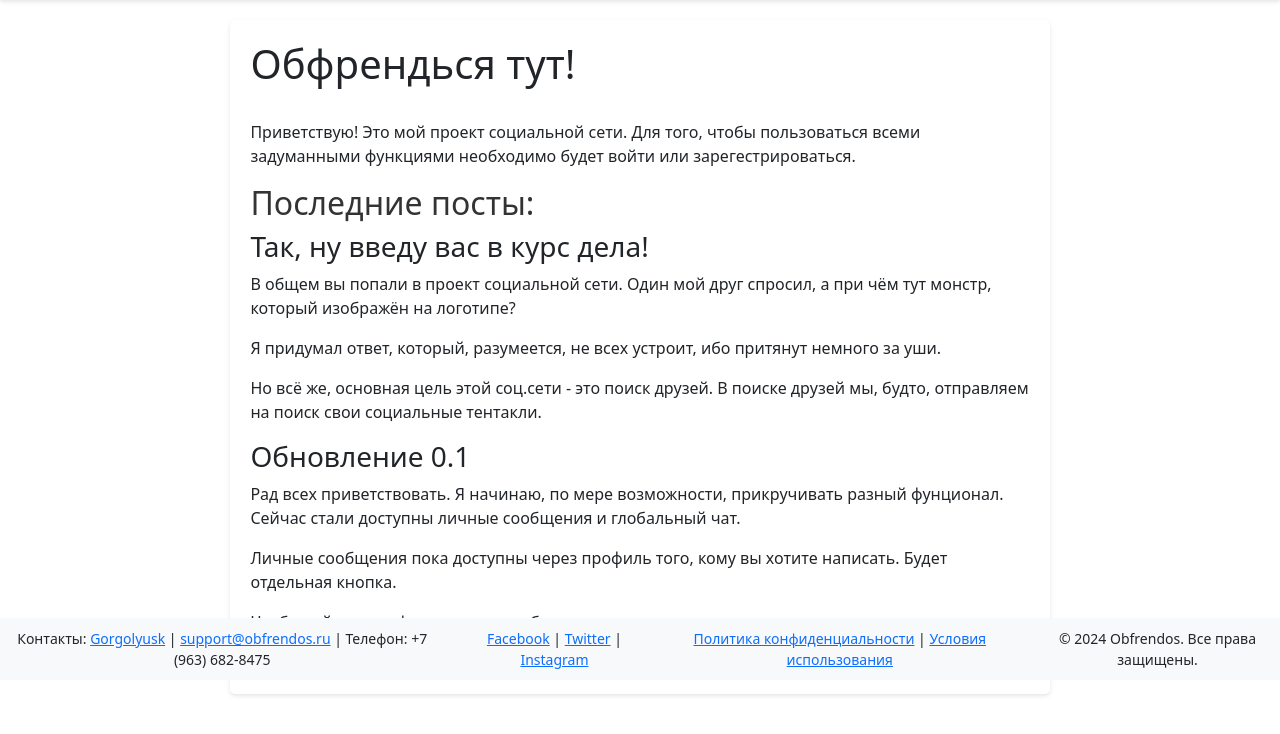
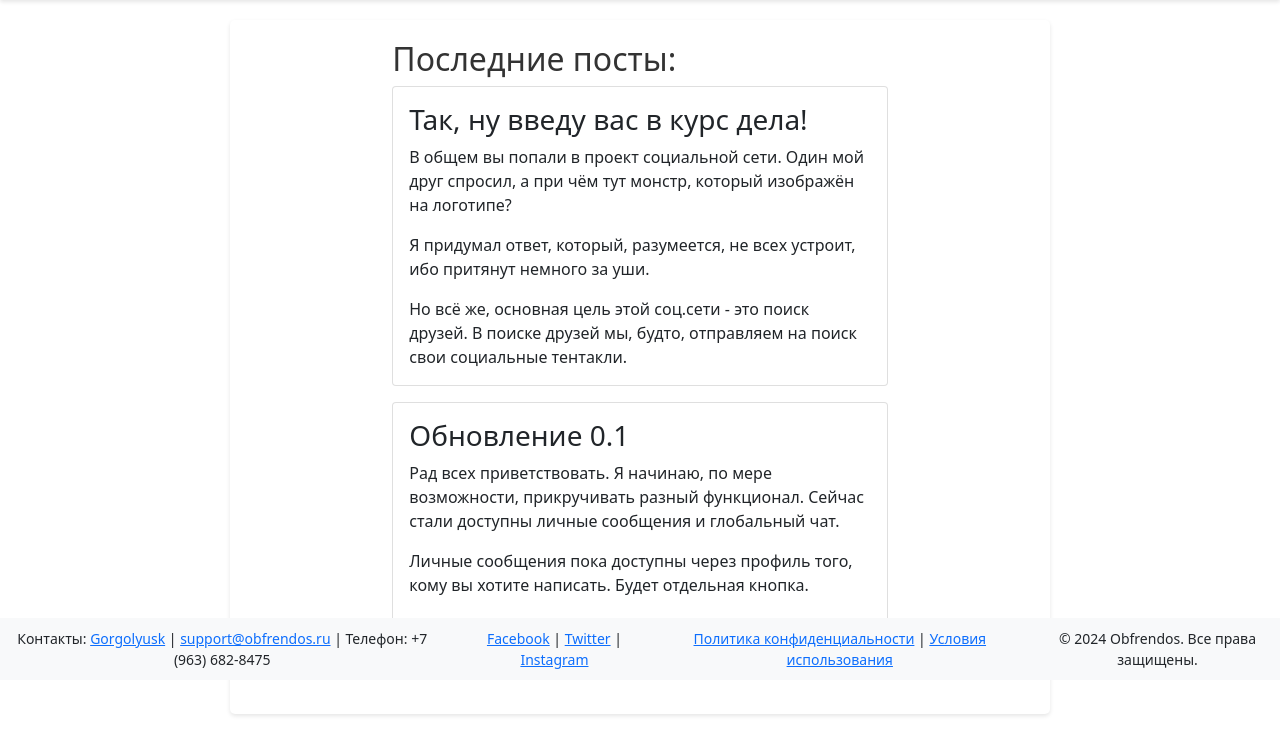
Before and after one commit to New-Lycifer/obfrendos, a Django app: page / in a window 1280 px wide. Shown: the part 120-854 px from the top of the page. Before the commit the page ends 816 px from the top, so only its background shows below. Run offline with Django 5.2, Linux system fonts and the light colour scheme; the visitor is signed in with stand-in values (Sample User, id 1); parts of the project's set-up code (start-up, migrations or seed data) failed here and were passed over.

Commit message:
updating the registration, login and index pages

```diff
--- a/templates/base.html
+++ b/templates/base.html
@@ -28,7 +28,9 @@
             </div>
         {% else %}
             <div class="nav-buttons">
+                <a href="{% url 'home' %}" class="btn btn-primary btn-sm">На главную</a>
                 <a href="{% url 'login' %}" class="btn btn-primary btn-sm">Войти</a>
+                <a href="{% url 'register' %}" class="btn btn-secondary btn-sm">Регистрация</a>
             </div>
         {% endif %}
     </div>
--- a/templates/index.html
+++ b/templates/index.html
@@ -1,30 +1,38 @@
 {% extends 'base.html' %}
 {% load static %}
+
 {% block content %}
-    <h1>Обфрендься тут!</h1>
-    <br>
-    <p>Приветствую! Это мой проект социальной сети. Для того, чтобы пользоваться всеми задуманными функциями необходимо будет войти или зарегестрироваться.</p>
-    <div class="content">
+<div class="container">
+    <div class="row justify-content-center">
+        <div class="col-md-8">
             {% if user.is_authenticated %}
                 <h2>Последние посты:</h2>
-            <div class="post">
-                <h3>Так, ну введу вас в курс дела!</h3>
-                <p>В общем вы попали в проект социальной сети. Один мой друг спросил, а при чём тут монстр, который изображён на логотипе?</p>
-                <p>Я придумал ответ, который, разумеется, не всех устроит, ибо притянут немного за уши.</p>
-                <p>Но всё же, основная цель этой соц.сети - это поиск друзей. В поиске друзей мы, будто, отправляем на поиск свои социальные тентакли.</p>
+                <div class="card mb-3">
+                    <div class="card-body">
+                        <h3 class="card-title">Так, ну введу вас в курс дела!</h3>
+                        <p class="card-text">В общем вы попали в проект социальной сети. Один мой друг спросил, а при чём тут монстр, который изображён на логотипе?</p>
+                        <p class="card-text">Я придумал ответ, который, разумеется, не всех устроит, ибо притянут немного за уши.</p>
+                        <p class="card-text">Но всё же, основная цель этой соц.сети - это поиск друзей. В поиске друзей мы, будто, отправляем на поиск свои социальные тентакли.</p>
                     </div>
-            <div class="post">
-                <h3>Обновление 0.1</h3>
-                <p>Рад всех приветствовать. Я начинаю, по мере возможности, прикручивать разный фунционал. Сейчас стали доступны личные сообщения и глобальный чат.</p>
-                <p>Личные сообщения пока доступны через профиль того, кому вы хотите написать. Будет отдельная кнопка.</p>
-                <p>Чтобы зайти в профиль нужного собеседника - можно кликнуть по его нику на странице глобального чата.</p>
+                </div>
+                <div class="card mb-3">
+                    <div class="card-body">
+                        <h3 class="card-title">Обновление 0.1</h3>
+                        <p class="card-text">Рад всех приветствовать. Я начинаю, по мере возможности, прикручивать разный функционал. Сейчас стали доступны личные сообщения и глобальный чат.</p>
+                        <p class="card-text">Личные сообщения пока доступны через профиль того, кому вы хотите написать. Будет отдельная кнопка.</p>
+                        <p class="card-text">Чтобы зайти в профиль нужного собеседника - можно кликнуть по его нику на странице глобального чата.</p>
+                    </div>
                 </div>
             {% else %}
-            <a href="{% url 'login' %}" class="btn btn-primary btn-lg">Войти</a><br>
-            <br>
-            <h2>Или</h2>
-            <br>
+                <div class="jumbotron">
+                    <h1 class="display-4">Обфрендься тут!</h1>
+                    <p class="lead">Приветствую! Это мой проект социальной сети. Для того, чтобы пользоваться всеми задуманными функциями необходимо будет войти или зарегистрироваться.</p>
+                    <hr class="my-4">
+                    <a href="{% url 'login' %}" class="btn btn-primary btn-lg mr-3">Войти</a>
                     <a href="{% url 'register' %}" class="btn btn-secondary btn-lg">Регистрация</a>
+                </div>
             {% endif %}
         </div>
+    </div>
+</div>
 {% endblock %}
```
Also changed, not shown: templates/registration/login.html (+26 -5 lines), templates/registration/register.html (+56 -9 lines). Lines whose indentation alone changed are shown as unchanged.
